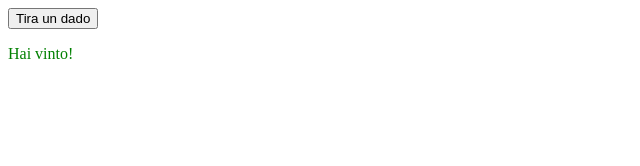
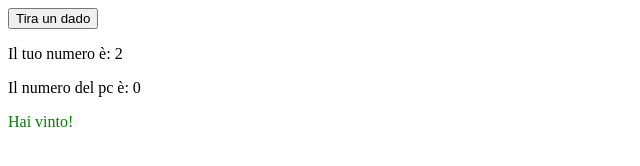
Before and after one commit to Alessio-source/js-mail-dadi, a plain HTML site: page dadi/index.html in a window 1280 px wide. Both pictures are taken after a click on the button "Tira un dado". Shown: the whole page, without its empty margins (0-640 px from the left). Drawn offline with Linux system fonts and the light colour scheme.

Commit message:
dadi numeri a schermo

```diff
--- a/dadi/index.html
+++ b/dadi/index.html
@@ -7,6 +7,9 @@
   <body>
     <button type="button" name="button" onclick="lancio()">Tira un dado</button>
 
+    <p id="userNumberElement"></p>
+    <p id="pcNumberElement"></p>
+
     <p id="winnerElement"></p>
     <script src="js/dadi.js" charset="utf-8"></script>
   </body>
--- a/dadi/js/dadi.js
+++ b/dadi/js/dadi.js
@@ -3,6 +3,11 @@ function lancio() {
   var pcNumber = Math.floor(Math.random() * 6);
 
   var winnerElement = document.getElementById("winnerElement");
+  var userNumberElement = document.getElementById("userNumberElement");
+  var pcNumberElement = document.getElementById("pcNumberElement");
+
+  userNumberElement.innerHTML = "Il tuo numero è: " + userNumber;
+  pcNumberElement.innerHTML = "Il numero del pc è: " + pcNumber;
 
   if (userNumber > pcNumber) {
     winnerElement.style.color = "green";
```
